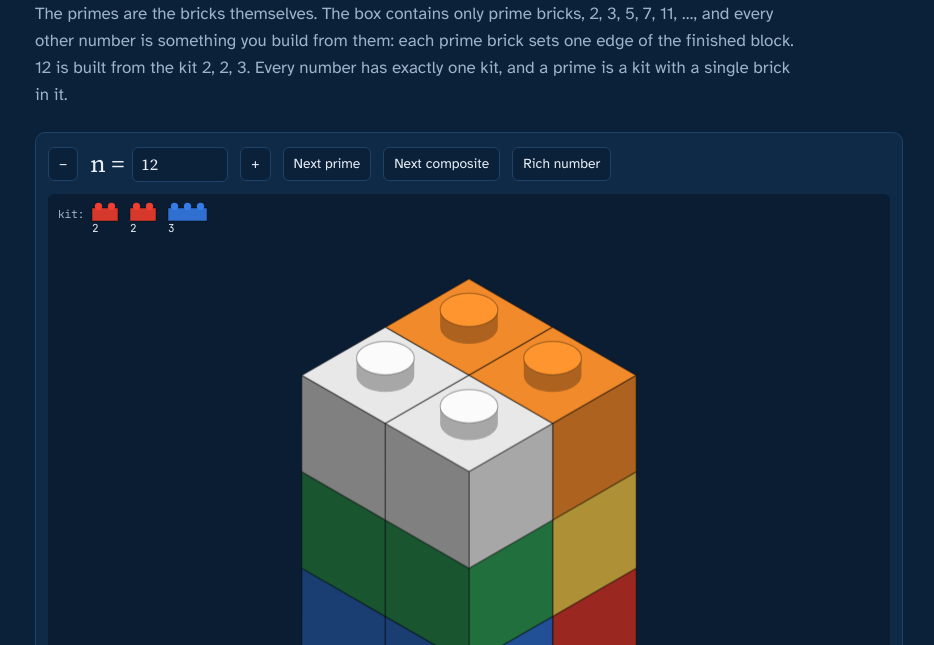
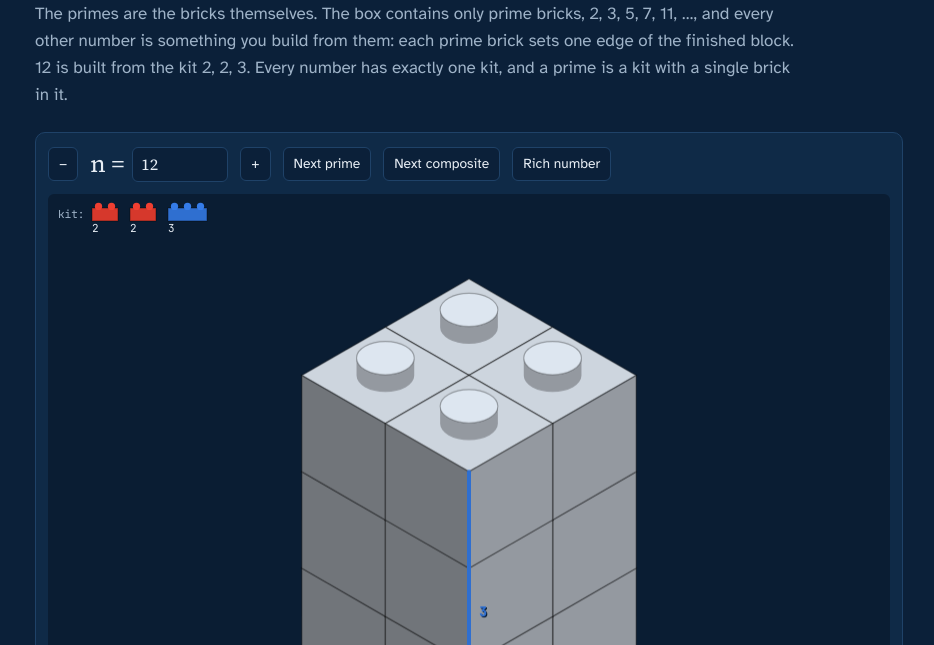
Before and after one commit to ninjas1337/Riemann-Hypothesis-Drawn-with-Circles, a plain HTML site: page bricks.html in a window 1280 px wide. Shown: the part 155-800 px from the top of the page, without its empty margins (171-1105 px from the left). Drawn offline with Linux system fonts and the light colour scheme.

Commit message:
Bricks page: colour by prime
Studs are neutral; each prime keeps one colour for its kit brick, the
edge of the block it sets, and the copies it makes during assembly. The
brick in use is ringed in the kit; later primes get an outside line
marked xp.

Co-Authored-By: Claude Opus 5.5 <noreply@anthropic.com>
Claude-Session: https://claude.ai/code/session_01Q5QdYrwKMfrJVhx4Wiyqfc

```diff
--- a/bricks.html
+++ b/bricks.html
@@ -87,7 +87,7 @@ a{color:var(--line)}
 </section>
 
 <footer>
-  <p>Concept: Sanjin Redzic. Code written with Claude (Anthropic). Part of <a href="index.html">The Riemann Hypothesis, drawn with circles</a> · <a href="factors.html">Every number as rectangles</a> · <a href="line.html">The factorisation line</a>. Bricks are drawn as unit cubes in isometric view; colours mark the copies of the first brick.</p>
+  <p>Concept: Sanjin Redzic. Code written with Claude (Anthropic). Part of <a href="index.html">The Riemann Hypothesis, drawn with circles</a> · <a href="factors.html">Every number as rectangles</a> · <a href="line.html">The factorisation line</a>. Studs are drawn as unit cubes in isometric view. Each prime has one colour: its brick in the kit, the edge of the block it sets, and the copies it makes while the block is assembled.</p>
   <ol>
     <li>Euclid, <i>Elements</i>, Book VII, Props. 30–32, and Book IX, Prop. 14.</li>
     <li>C. F. Gauss, <i>Disquisitiones Arithmeticae</i>, 1801, art. 16 (uniqueness of prime factorisation).</li>
@@ -113,13 +113,16 @@ function buildLayout(){ // strides per factor: axis = k mod 3, gap grows with th
   F.forEach((p,k)=>{ const a=k%3, L=Math.floor(k/3), gap=L; strides.push(ext[a]+gap); axes.push(a); ext[a]=p*ext[a]+(p-1)*gap; });
   layout={strides,axes,ext};
 }
-function cubes(kMax,tMax){ // unit cubes present when step kMax has placed tMax copies
+const NEUTRAL="#cdd5de";
+function pcol(p){ return PAL[primeIndex(p)%PAL.length]; }
+function cubes(kMax,tMax,flash){ // unit cubes present when step kMax has placed tMax copies; copies of the current step take that prime's colour
   const out=[]; const K=F.length; const d=new Array(K).fill(0);
   const lim=F.map((p,k)=>k<kMax?p:(k===kMax?tMax:1));
   (function rec(k){
     if(k===K){ const c=[0,0,0]; let brick=0, mult=1;
       for(let j=0;j<K;j++){ c[layout.axes[j]]+=d[j]*layout.strides[j]; if(j>0){ brick+=d[j]*mult; mult*=F[j]; } }
-      out.push({x:c[0],y:c[1],z:c[2],col:PAL[brick%PAL.length]}); return; }
+      const fresh=flash&&(kMax===0||d[kMax]>=1);
+      out.push({x:c[0],y:c[1],z:c[2],col:fresh?pcol(F[kMax]):NEUTRAL}); return; }
     for(let i=0;i<lim[k];i++){ d[k]=i; rec(k+1); } d[k]=0;
   })(0);
   return out;
@@ -129,7 +132,8 @@ function fit(c){const r=c.getBoundingClientRect(),dp=window.devicePixelRatio||1;
 function draw(){
   const {g,w:W,h:H,d}=fit($("cv"));
   const K=F.length, kMax=showAll?K-1:stepK, tMax=showAll?F[K-1]:copyT;
-  const cs=cubes(kMax,tMax);
+  const finished=showAll||(stepK===K-1&&copyT===F[K-1]&&!playing);
+  const cs=cubes(kMax,tMax,!finished);
   // isometric projection, fitted to the finished block so the camera does not jump
   const CO=Math.cos(Math.PI/6), SI=0.5, HZ=1.0;
   const P=(x,y,z)=>[(x-y)*CO,(x+y)*SI-z*HZ];
@@ -154,22 +158,43 @@ function draw(){
       g.fillStyle=shade(col,1.08); g.beginPath(); g.ellipse(cx,cy-hh,rx,ry,0,0,2*Math.PI); g.fill(); g.strokeStyle="rgba(0,0,0,0.3)"; g.lineWidth=edge*0.8; g.stroke();
     }
   }
+  // edges in the colours of the prime bricks: the front module carries the first three primes,
+  // later primes (whole blocks repeated) get a thin line along the outside with "×p"
+  const st=layout.strides, ax=layout.axes, O=[0,0,0];
+  for(let k=3;k<K;k++) if(k<=kMax&&ax[k]!==2) O[ax[k]]+=((k<kMax?F[k]:tMax)-1)*st[k];   // front-most module, on the ground
+  const e=[F[0], K>1&&kMax>=1?F[1]:1, K>2&&kMax>=2?F[2]:1];
+  if(K>1&&kMax===1) e[1]=tMax; if(K>2&&kMax===2) e[2]=tMax;
+  const line=(a,b,col,wdt)=>{ const [x1,y1]=S(...a), [x2,y2]=S(...b); g.strokeStyle=col; g.lineWidth=wdt; g.lineCap="round"; g.beginPath(); g.moveTo(x1,y1); g.lineTo(x2,y2); g.stroke(); return [(x1+x2)/2,(y1+y2)/2]; };
+  const lab=(t,x,y,col,al)=>{ g.font="bold "+(13*d)+"px "+MONO; g.textAlign=al; g.fillStyle="#081a2e"; g.fillText(t,x+1*d,y+1*d); g.fillStyle=col; g.fillText(t,x,y); g.textAlign="left"; };
+  const LW=4*d;
+  let m=line([O[0],O[1]+e[1],O[2]],[O[0]+F[0],O[1]+e[1],O[2]],pcol(F[0]),LW); lab(String(F[0]),m[0]-10*d,m[1]+18*d,pcol(F[0]),"right");
+  if(K>1&&kMax>=1){ m=line([O[0]+e[0],O[1],O[2]],[O[0]+e[0],O[1]+e[1],O[2]],pcol(F[1]),LW); lab(String(F[1]),m[0]+10*d,m[1]+18*d,pcol(F[1]),"left"); }
+  if(K>2&&kMax>=2){ m=line([O[0]+e[0],O[1]+e[1],O[2]],[O[0]+e[0],O[1]+e[1],O[2]+e[2]],pcol(F[2]),LW); lab(String(F[2]),m[0]+10*d,m[1],pcol(F[2]),"left"); }
+  for(let k=3;k<K&&k<=kMax;k++){
+    const a=ax[k], lvl=Math.floor(k/3), off=0.9*lvl+0.4, Ex=layout.ext, c=pcol(F[k]);
+    let A,B,al,dx,dy;
+    if(a===0){ A=[0,Ex[1]+off,0]; B=[Ex[0],Ex[1]+off,0]; al="right"; dx=-8*d; dy=16*d; }
+    else if(a===1){ A=[Ex[0]+off,0,0]; B=[Ex[0]+off,Ex[1],0]; al="left"; dx=8*d; dy=16*d; }
+    else { A=[Ex[0]+off,-off,0]; B=[Ex[0]+off,-off,Ex[2]]; al="left"; dx=10*d; dy=0; }
+    m=line(A,B,c,2*d); lab("×"+F[k],m[0]+dx,m[1]+dy,c,al);
+  }
   g.fillStyle="#9fb3c8"; g.font=(12*d)+"px "+MONO; g.fillText(cs.length+" studs",10*d,H-10*d);
-  drawKit(g,W,d);
+  drawKit(g,W,d,kMax,finished);
   describe(kMax,tMax);
 }
 function primeIndex(p){let c=0;for(let q=2;q<p;q++) if(isPrime(q)) c++;return c;}
-function drawKit(g,W,d){ // the prime bricks this number is built from, as loose pieces
+function drawKit(g,W,d,kMax,finished){ // the prime bricks this number is built from, as loose pieces; the one in use is ringed
   const u=13*d; let x=10*d, y=14*d;
   g.font=(11*d)+"px "+MONO; g.fillStyle="#9fb3c8"; g.fillText("kit:",x,y+0.75*u); x+=34*d;
-  for(const p of F){
+  F.forEach((p,k)=>{
     const len=Math.min(p,14), w=len*u, col=PAL[primeIndex(p)%PAL.length];
     if(x+w>W-10*d){ x=44*d; y+=2.4*u; }
     g.fillStyle=col; g.fillRect(x,y,w,u); g.strokeStyle="rgba(0,0,0,0.4)"; g.lineWidth=1*d; g.strokeRect(x,y,w,u);
     g.fillStyle=shade(col,1.12); for(let i=0;i<len;i++){ g.beginPath(); g.arc(x+(i+0.5)*u,y-0.12*u,0.28*u,0,2*Math.PI); g.fill(); }
     g.fillStyle="#e8eef5"; g.fillText(String(p)+(p>14?" (long)":""),x,y+u+11*d);
+    if(!finished&&k===kMax){ g.strokeStyle="#e8eef5"; g.lineWidth=1.5*d; g.strokeRect(x-4*d,y-0.6*u,w+8*d,u*1.6+14*d); }
     x+=w+12*d;
-  }
+  });
 }
 const AX=["side by side","in rows","stacked up"];
 function describe(kMax,tMax){
```
